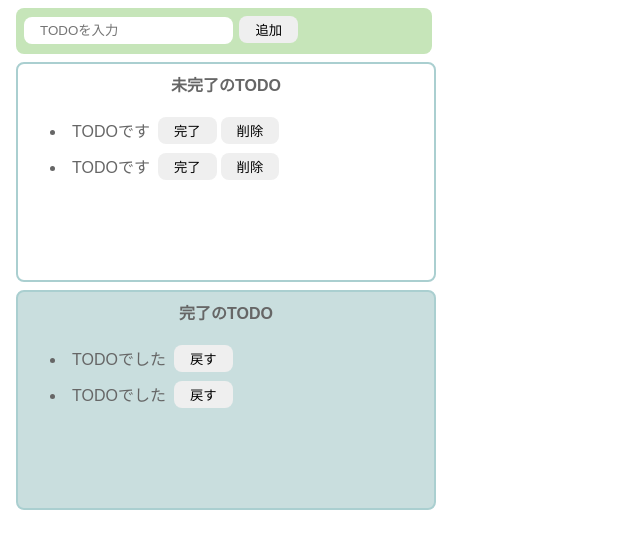
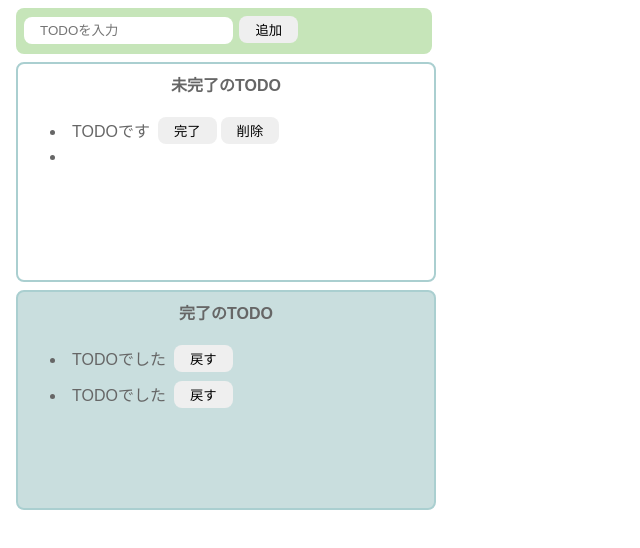
Before and after one commit to hideo333666/Todo-js, a website built with Vite: page index.html in a window 1280 px wide. Both pictures are taken after a click on the button "追加". Shown: the whole page, without its empty margins (0-640 px from the left). Built offline with nearby package versions, Linux system fonts and the light colour scheme.

Commit message:
[fix]DOM要素追加処理完成

```diff
--- a/index.html
+++ b/index.html
@@ -6,19 +6,12 @@
   </head>
   <body>
     <div class="input-area">
-      <input placeholder="TODOを入力" />
+      <input id="add-text" placeholder="TODOを入力" />
       <button id="add-button">追加</button>
     </div>
     <div class="incomplete-area">
       <p class="title">未完了のTODO</p>
-      <ul>
-        <li>
-          <div class="list-row">
-            <p class="todo-item">TODOです</p>
-            <button>完了</button>
-            <button>削除</button>
-          </div>
-        </li>
+      <ul id = "incomplete-list">
         <li>
           <div class="list-row">
             <p class="todo-item">TODOです</p>
--- a/main.js
+++ b/main.js
@@ -1,7 +1,29 @@
 import './style.css'
 
 const onClickAdd = () => {
-    alert();
+    // テキストボックスの値を取得し、初期化する
+    const inputText = document.getElementById("add-text").value;
+    document.getElementById("add-text").value = "";
+
+    // li生成
+    const li = document.createElement("li");
+
+    // div生成
+    const div = document.createElement("div");
+    div.className = "list-row";
+
+    // p生成
+    const p = document.createElement("p");
+    p.className = "todo-item";
+    p.innerText = inputText;
+
+    div.appendChild(p);
+    li.appendChild(div);
+
+    document.getElementById("incomplete-list").appendChild(li);
+
+    console.log(ul);
 }
 
+
 document.getElementById("add-button").addEventListener("click", onClickAdd);
```
